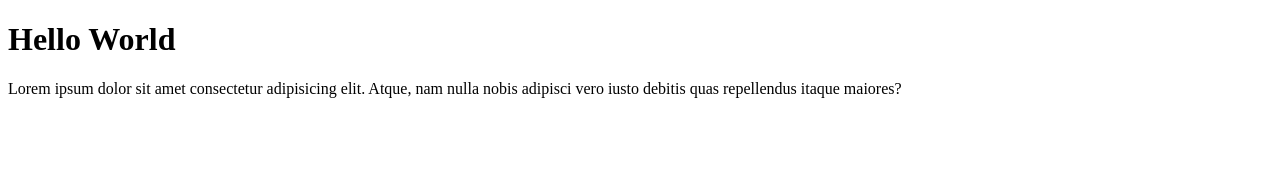
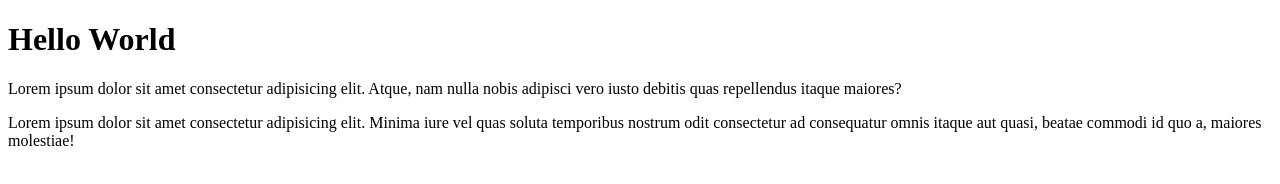
Before and after one commit to gitsai1270/testy, a plain HTML site: page index.html in a window 1280 px wide. Drawn offline with Linux system fonts and the light colour scheme.

Commit message:
updated insex.html

```diff
--- a/index.html
+++ b/index.html
@@ -8,5 +8,6 @@
 <body>
     <h1>Hello World</h1>
     <p>Lorem ipsum dolor sit amet consectetur adipisicing elit. Atque, nam nulla nobis adipisci vero iusto debitis quas repellendus itaque maiores?</p>
+    <p>Lorem ipsum dolor sit amet consectetur adipisicing elit. Minima iure vel quas soluta temporibus nostrum odit consectetur ad consequatur omnis itaque aut quasi, beatae commodi id quo a, maiores molestiae!</p>
 </body>
 </html>
```
